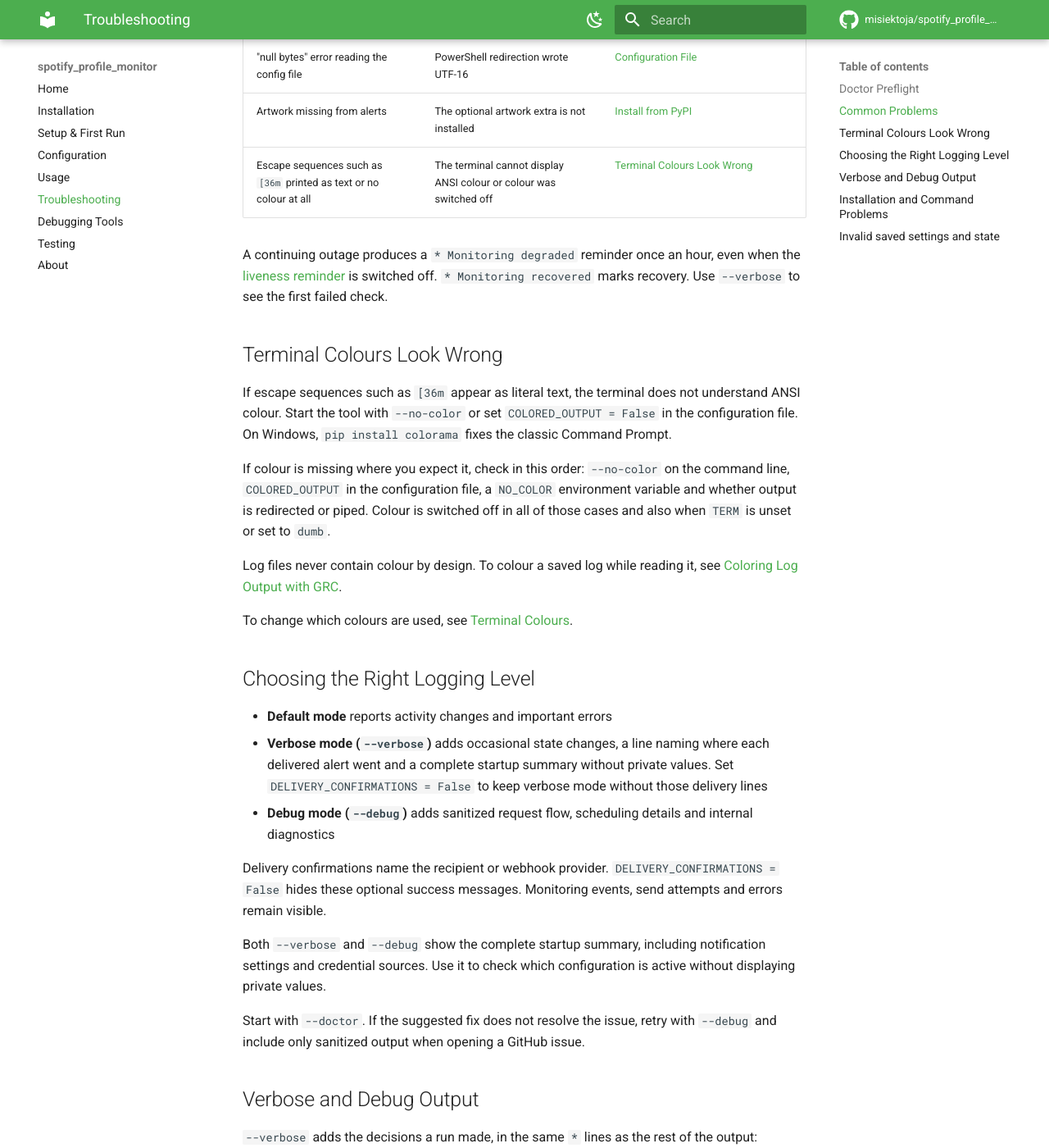
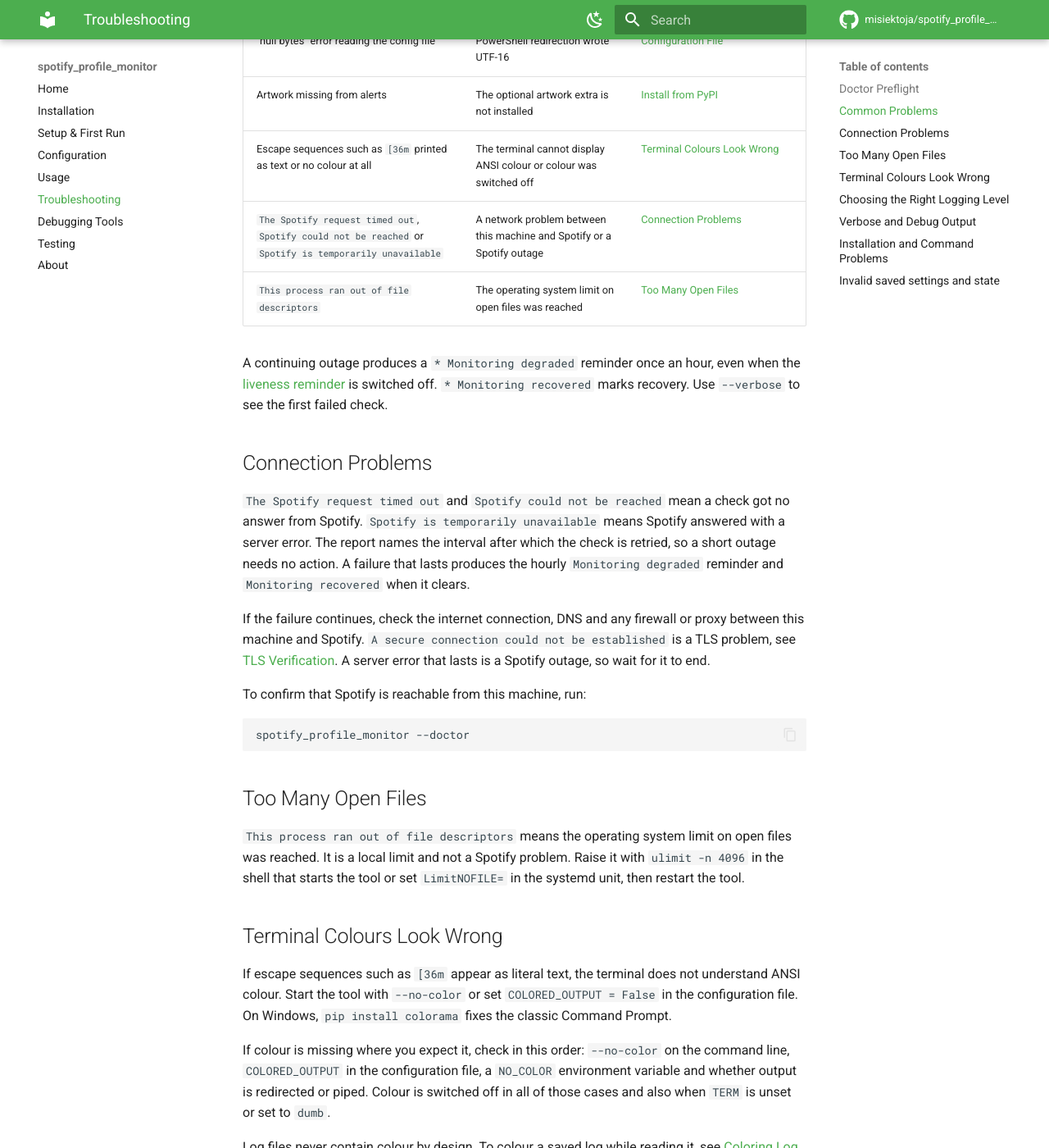
Before and after one commit to misiektoja/spotify_profile_monitor, an MkDocs documentation site: the page built from docs/troubleshooting.md, in a window 1280 px wide and 1400 px high, scrolled down 1644 px. Shown: the whole window at 82% size. Built offline with MkDocs 1.6.1 and Material for MkDocs 9.7.7, drawn with Linux system fonts in a browser that asks for light colours; comment, search, counter and statistics services are not loaded.

Commit message:
docs(troubleshooting): explain connection problems and the open file limit

````diff
--- a/docs/troubleshooting.md
+++ b/docs/troubleshooting.md
@@ -38,8 +38,28 @@
 | "null bytes" error reading the config file | PowerShell redirection wrote UTF-16 | [Configuration File](configuration.md#configuration-file) |
 | Artwork missing from alerts | The optional artwork extra is not installed | [Install from PyPI](installation.md#install-from-pypi) |
 | Escape sequences such as `[36m` printed as text or no colour at all | The terminal cannot display ANSI colour or colour was switched off | [Terminal Colours Look Wrong](#terminal-colours-look-wrong) |
+| `The Spotify request timed out`, `Spotify could not be reached` or `Spotify is temporarily unavailable` | A network problem between this machine and Spotify or a Spotify outage | [Connection Problems](#connection-problems) |
+| `This process ran out of file descriptors` | The operating system limit on open files was reached | [Too Many Open Files](#too-many-open-files) |
 
 A continuing outage produces a `* Monitoring degraded` reminder once an hour, even when the [liveness reminder](usage.md#liveness-reminder) is switched off. `* Monitoring recovered` marks recovery. Use `--verbose` to see the first failed check.
+
+<a id="connection-problems"></a>
+## Connection Problems
+
+`The Spotify request timed out` and `Spotify could not be reached` mean a check got no answer from Spotify. `Spotify is temporarily unavailable` means Spotify answered with a server error. The report names the interval after which the check is retried, so a short outage needs no action. A failure that lasts produces the hourly `Monitoring degraded` reminder and `Monitoring recovered` when it clears.
+
+If the failure continues, check the internet connection, DNS and any firewall or proxy between this machine and Spotify. `A secure connection could not be established` is a TLS problem, see [TLS Verification](configuration.md#tls-verification). A server error that lasts is a Spotify outage, so wait for it to end.
+
+To confirm that Spotify is reachable from this machine, run:
+
+```sh
+spotify_profile_monitor --doctor
+```
+
+<a id="too-many-open-files"></a>
+## Too Many Open Files
+
+`This process ran out of file descriptors` means the operating system limit on open files was reached. It is a local limit and not a Spotify problem. Raise it with `ulimit -n 4096` in the shell that starts the tool or set `LimitNOFILE=` in the systemd unit, then restart the tool.
 
 <a id="terminal-colours-look-wrong"></a>
 ## Terminal Colours Look Wrong
````
